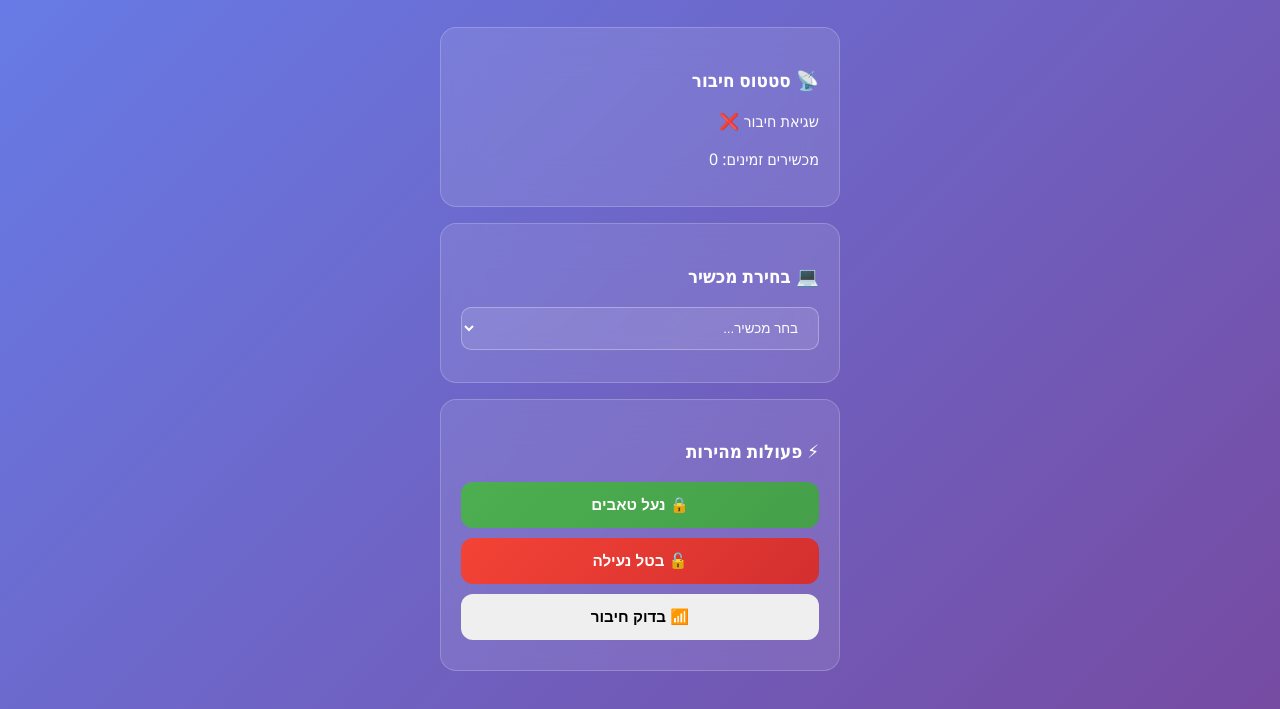
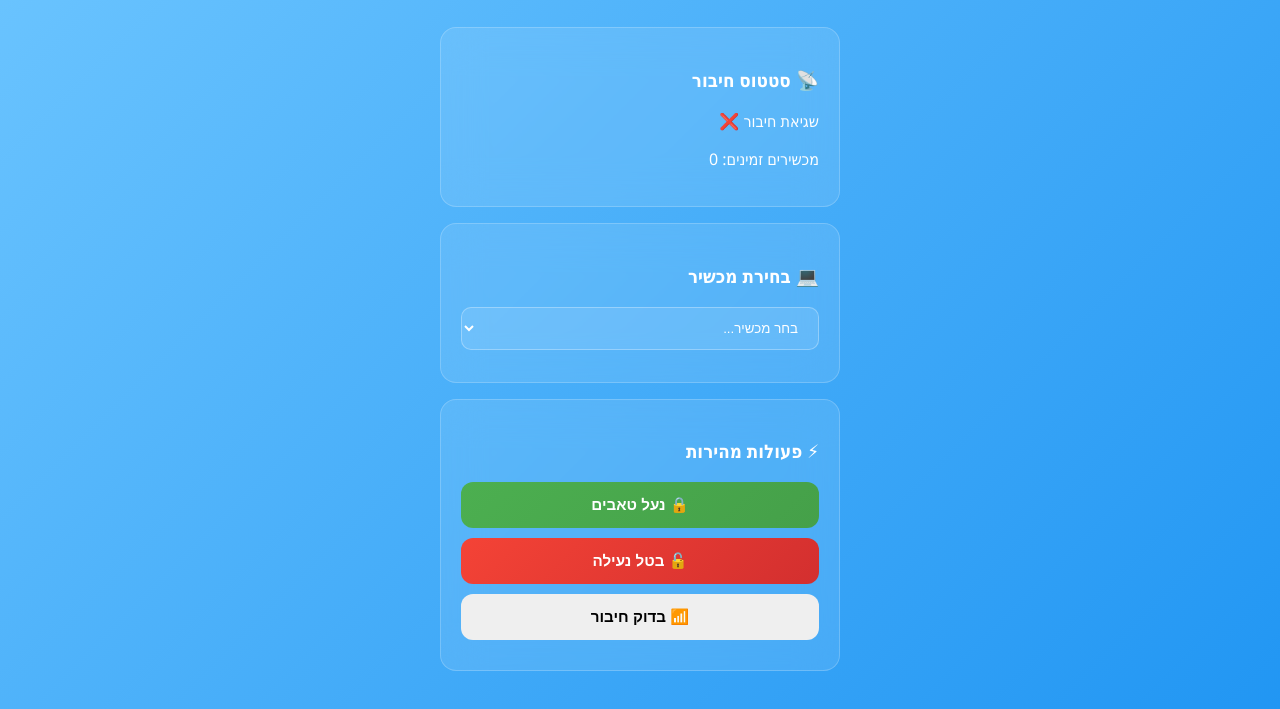
Before and after one commit to Oriazaria/tablocker-mobile, a plain HTML site: page index.html in a window 1280 px wide. Shown: the part 131-840 px from the top of the page. Drawn offline with Linux system fonts and the light colour scheme; no server answers.

Commit message:
Add files via upload

```diff
--- a/index.html
+++ b/index.html
@@ -5,11 +5,13 @@
     <meta name="viewport" content="width=device-width, initial-scale=1.0">
     <title>Tab Locker Remote - AzriaSolutions</title>
     <link rel="manifest" href="manifest.json">
-    <meta name="theme-color" content="#2196F3">
+    <!-- צבע תכול בהיר -->
+    <meta name="theme-color" content="#6EC6FF">
     <style>
         body {
             font-family: 'Segoe UI', Tahoma, Geneva, Verdana, sans-serif;
-            background: linear-gradient(135deg, #667eea 0%, #764ba2 100%);
+            /* גרדיאנט תכלת → כחול */
+            background: linear-gradient(135deg, #6EC6FF 0%, #2196F3 100%);
             min-height: 100vh;
             color: white;
             margin: 0;
```
Also changed, not shown: manifest.json.
